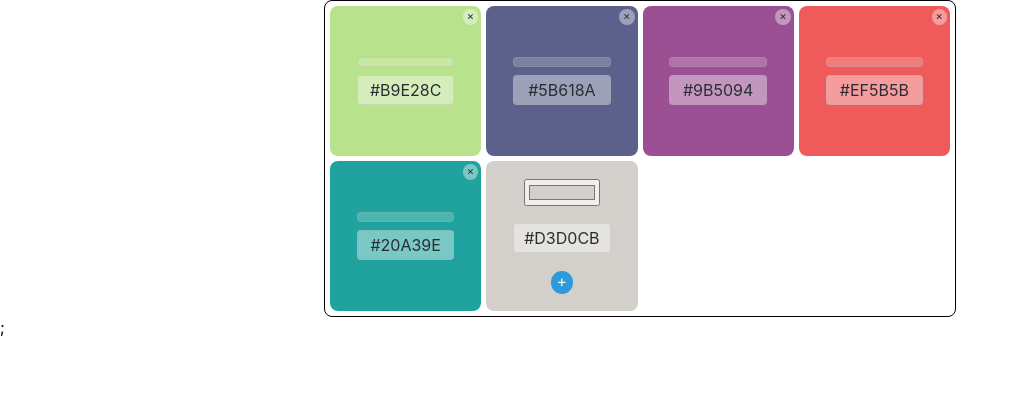
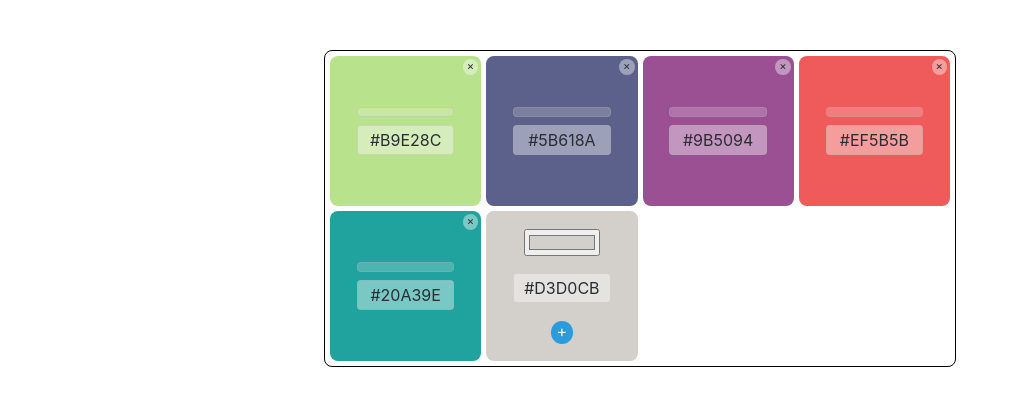
Before and after one commit to jecaps/Color-Saver-App, a React (Create React App) app: page / in a window 1280 px wide. Shown: the top 406 px of the page, without its empty margins (0-1018 px from the left). Built offline with nearby package versions, Linux system fonts and the light colour scheme; no server answers.

Commit message:
main Margin

```diff
--- a/src/App.css
+++ b/src/App.css
@@ -39,3 +39,7 @@
     transform: rotate(360deg);
   }
 }
+
+.main {
+  margin: 50px 0;
+}
--- a/src/App.js
+++ b/src/App.js
@@ -40,11 +40,12 @@ function App() {
 
   return (
     <>
-      <ul className="cards">
-        {colorListElement}
-        <Form addColor={addColorCard} />
-      </ul>
-      ;
+      <main className="main">
+        <ul className="cards">
+          {colorListElement}
+          <Form addColor={addColorCard} />
+        </ul>
+      </main>
     </>
   );
 }
```
